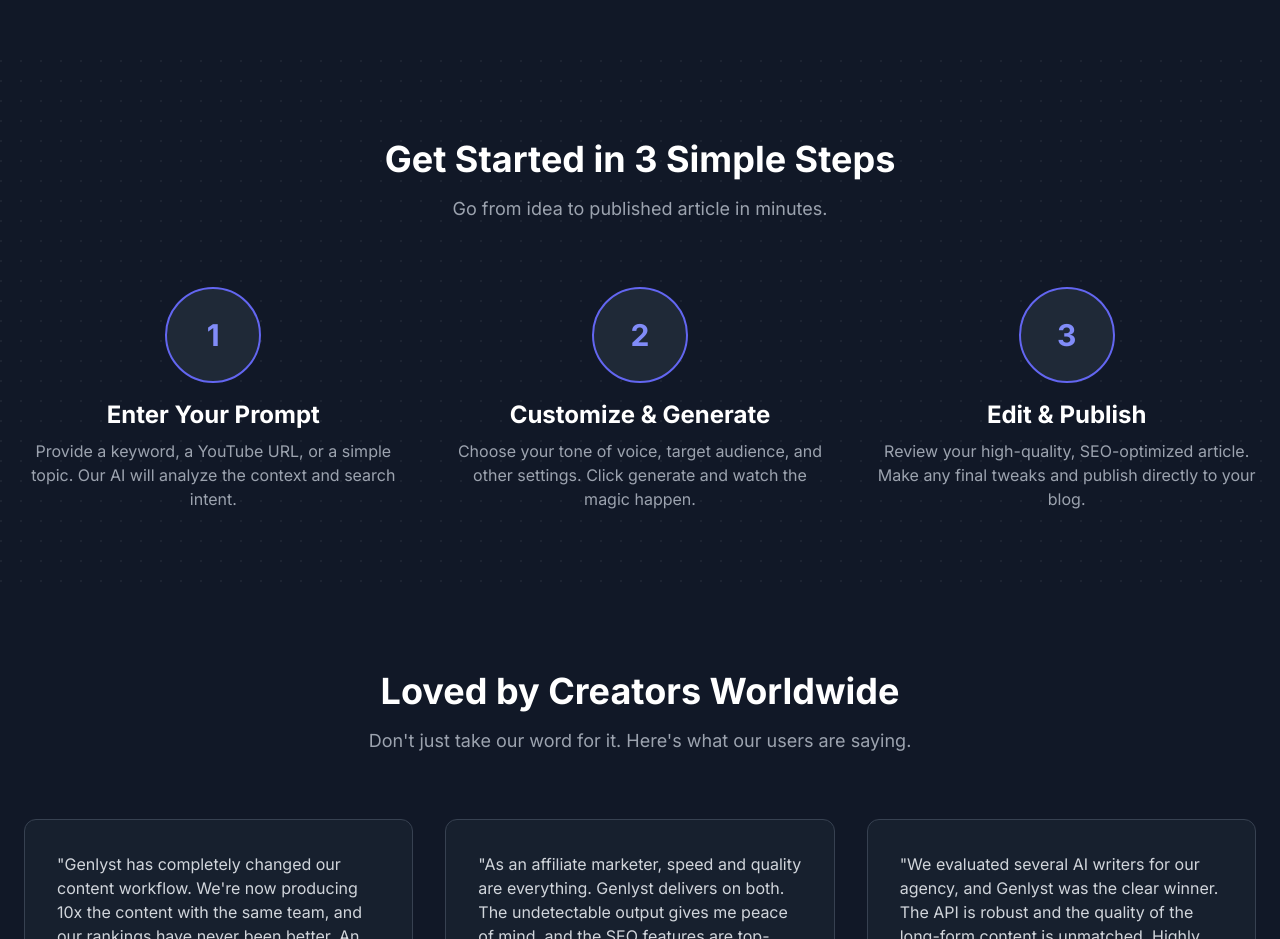
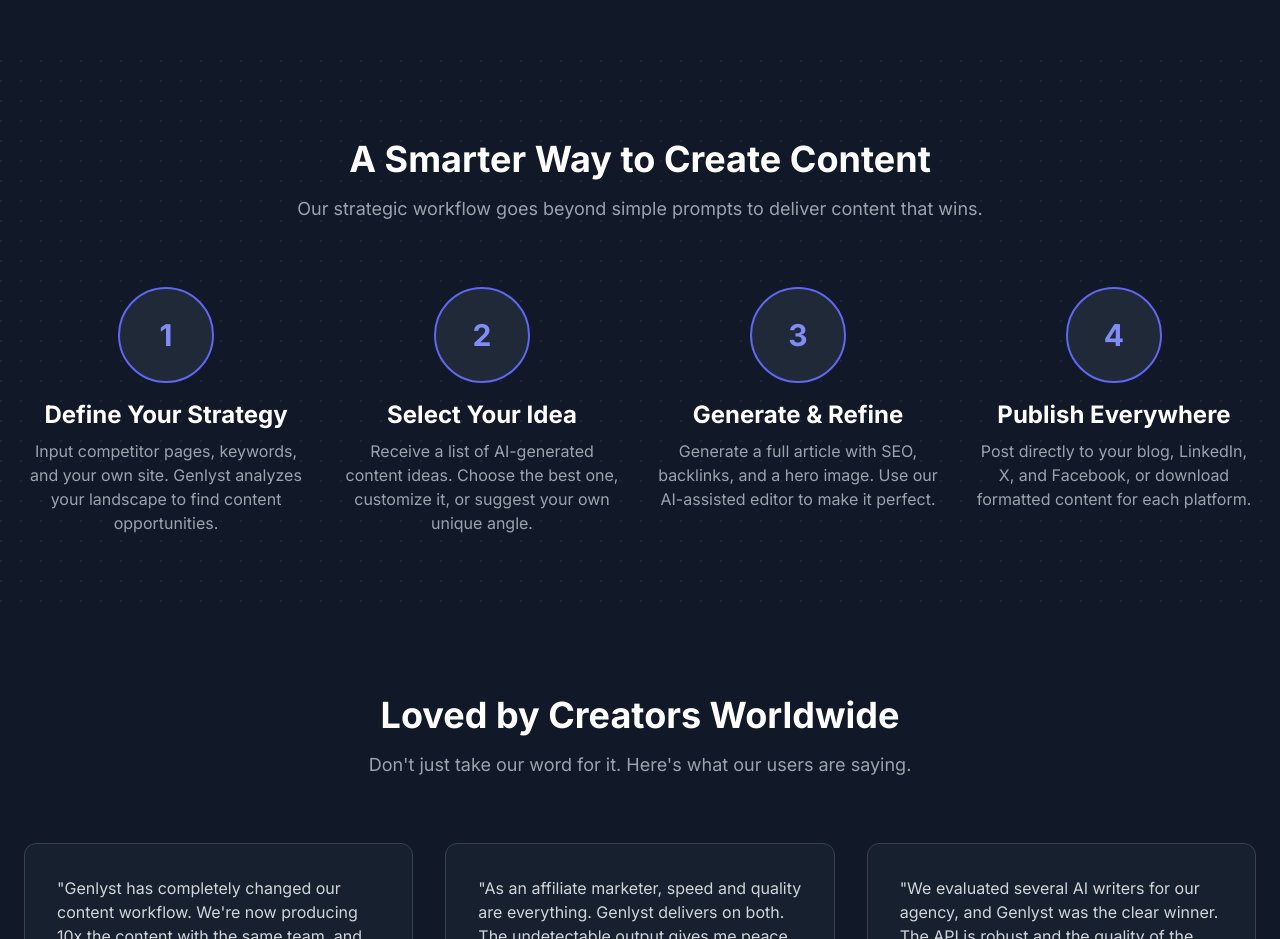
Before and after one commit to sk-vignesh/glweb, a plain HTML site: page index.html in a window 1280 px wide. Shown: the part 1220-2159 px from the top of the page. Drawn offline with nearby package versions, Linux system fonts and the light colour scheme.

Commit message:
Update index.html

```diff
--- a/index.html
+++ b/index.html
@@ -124,27 +124,33 @@
     <section id="how-it-works" class="py-20">
         <div class="container mx-auto px-6">
             <div class="text-center mb-16">
-                <h2 class="text-4xl font-bold text-white">Get Started in 3 Simple Steps</h2>
-                <p class="text-lg text-gray-400 mt-4">Go from idea to published article in minutes.</p>
+                <h2 class="text-4xl font-bold text-white">A Smarter Way to Create Content</h2>
+                <p class="text-lg text-gray-400 mt-4">Our strategic workflow goes beyond simple prompts to deliver content that wins.</p>
             </div>
-            <div class="grid grid-cols-1 md:grid-cols-3 gap-12 text-center">
+            <div class="grid grid-cols-1 md:grid-cols-2 lg:grid-cols-4 gap-8 text-center">
                 <!-- Step 1 -->
                 <div class="flex flex-col items-center">
                     <div class="bg-gray-800 border-2 border-indigo-500 rounded-full w-24 h-24 flex items-center justify-center text-3xl font-bold text-indigo-400 mb-4">1</div>
-                    <h3 class="text-2xl font-bold text-white mb-2">Enter Your Prompt</h3>
-                    <p class="text-gray-400">Provide a keyword, a YouTube URL, or a simple topic. Our AI will analyze the context and search intent.</p>
+                    <h3 class="text-2xl font-bold text-white mb-2">Define Your Strategy</h3>
+                    <p class="text-gray-400">Input competitor pages, keywords, and your own site. Genlyst analyzes your landscape to find content opportunities.</p>
                 </div>
                 <!-- Step 2 -->
                 <div class="flex flex-col items-center">
                     <div class="bg-gray-800 border-2 border-indigo-500 rounded-full w-24 h-24 flex items-center justify-center text-3xl font-bold text-indigo-400 mb-4">2</div>
-                    <h3 class="text-2xl font-bold text-white mb-2">Customize & Generate</h3>
-                    <p class="text-gray-400">Choose your tone of voice, target audience, and other settings. Click generate and watch the magic happen.</p>
+                    <h3 class="text-2xl font-bold text-white mb-2">Select Your Idea</h3>
+                    <p class="text-gray-400">Receive a list of AI-generated content ideas. Choose the best one, customize it, or suggest your own unique angle.</p>
                 </div>
                 <!-- Step 3 -->
                 <div class="flex flex-col items-center">
                     <div class="bg-gray-800 border-2 border-indigo-500 rounded-full w-24 h-24 flex items-center justify-center text-3xl font-bold text-indigo-400 mb-4">3</div>
-                    <h3 class="text-2xl font-bold text-white mb-2">Edit & Publish</h3>
-                    <p class="text-gray-400">Review your high-quality, SEO-optimized article. Make any final tweaks and publish directly to your blog.</p>
+                    <h3 class="text-2xl font-bold text-white mb-2">Generate & Refine</h3>
+                    <p class="text-gray-400">Generate a full article with SEO, backlinks, and a hero image. Use our AI-assisted editor to make it perfect.</p>
+                </div>
+                <!-- Step 4 -->
+                <div class="flex flex-col items-center">
+                    <div class="bg-gray-800 border-2 border-indigo-500 rounded-full w-24 h-24 flex items-center justify-center text-3xl font-bold text-indigo-400 mb-4">4</div>
+                    <h3 class="text-2xl font-bold text-white mb-2">Publish Everywhere</h3>
+                    <p class="text-gray-400">Post directly to your blog, LinkedIn, X, and Facebook, or download formatted content for each platform.</p>
                 </div>
             </div>
         </div>
```
